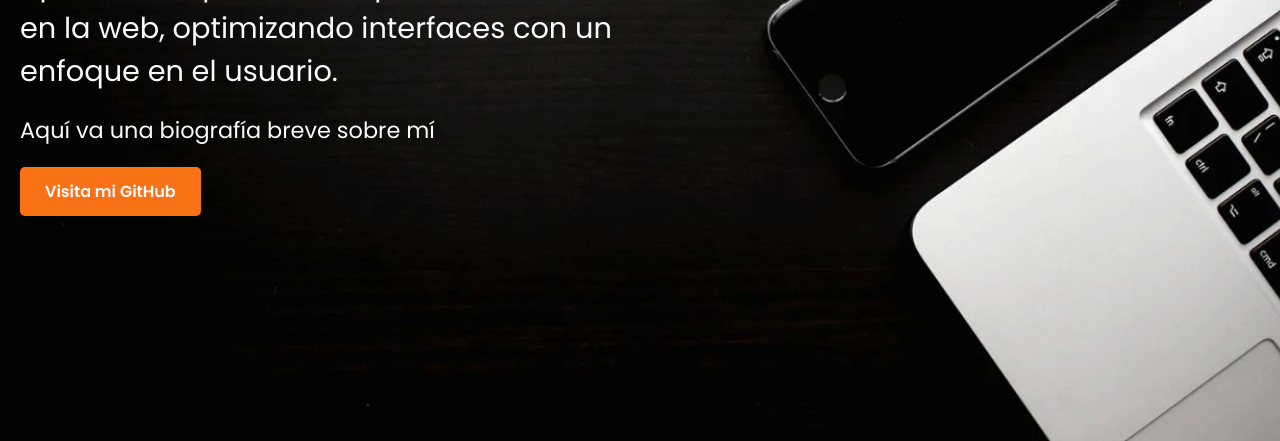
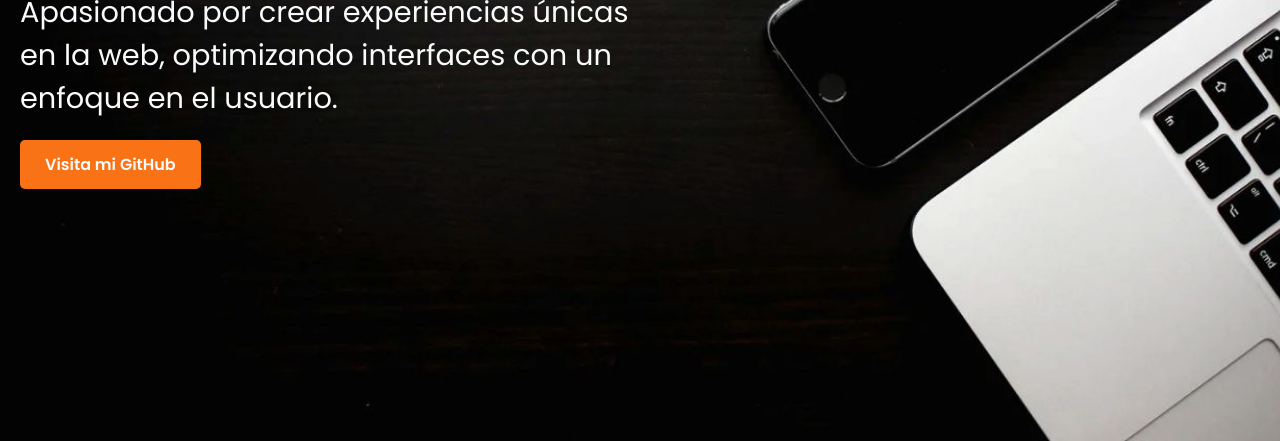
Before and after one commit to Gorkacp/Portfolio-Gorka, a plain HTML site: page index.html in a window 1280 px wide. Shown: the part 359-800 px from the top of the page. Drawn offline with nearby package versions, Linux system fonts and the light colour scheme.

Commit message:
Actualizacion 0.4

```diff
--- a/index.html
+++ b/index.html
@@ -46,7 +46,7 @@
         <div class="hero-content">
             <h1>Gorka</h1>
             <p>Apasionado por crear experiencias únicas en la web, optimizando interfaces con un enfoque en el usuario.</p>
-            <p class="biography">Aquí va una biografía breve sobre mí</p>
+            <p class="biography"></p>
             <a href="https://github.com/Gorkacp" target="_blank" class="btn">Visita mi GitHub</a>
         </div>
     </section>
```
